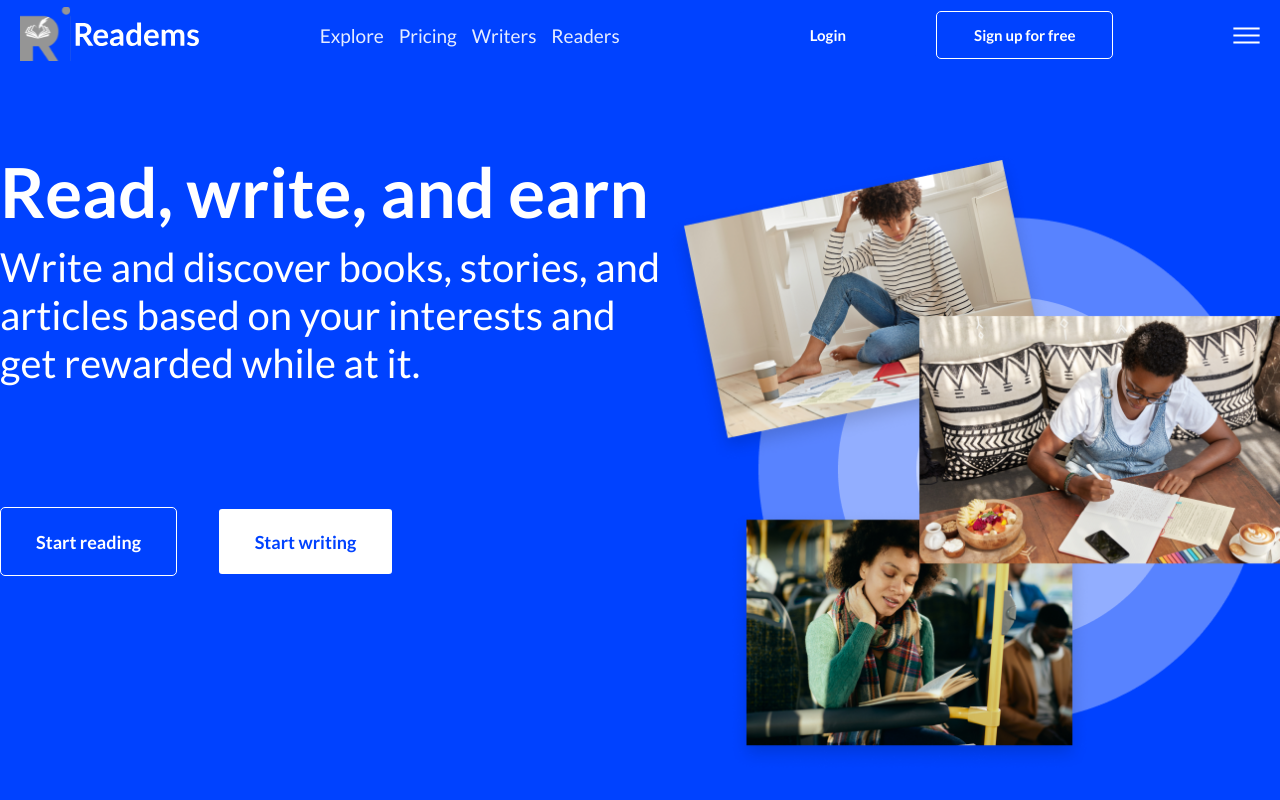
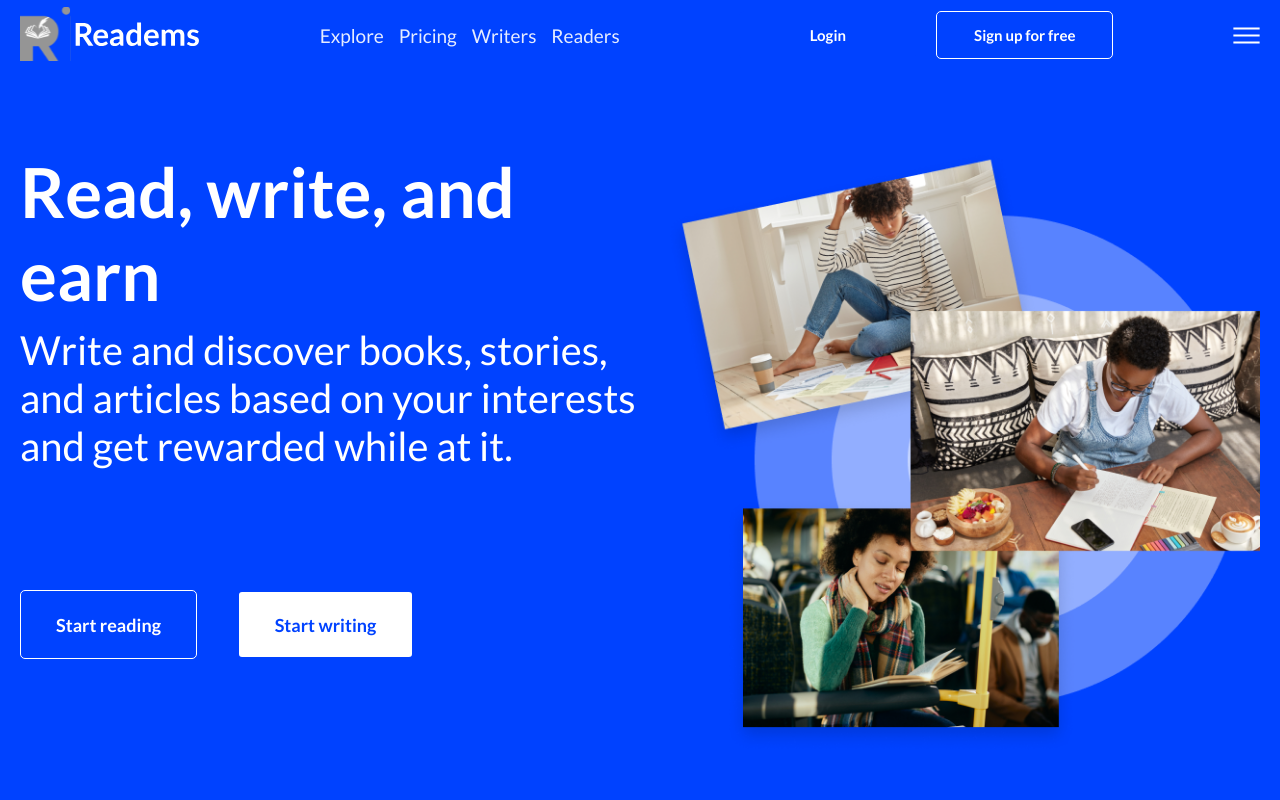
Before and after one commit to Readems-Organization/readems-v2, a React (Create React App) app in the folder frontend/: page / in a window 1280 px wide. Shown: the top 800 px of the page. Built offline with nearby package versions, Linux system fonts and the light colour scheme; no server answers.

Commit message:
Added grid styling

```diff
--- a/frontend/src/pages/landingPage/modules/cardModule/style/CardItems.js
+++ b/frontend/src/pages/landingPage/modules/cardModule/style/CardItems.js
@@ -28,6 +28,16 @@ export const StyledCardItemsContainer = styled(motion.div)`
     font-weight: 400px;
    /* color:var(--bg-black-900); */
 
+ }
+
+ @media (max-width: ${({ theme }) => theme.mobile.size420}) {
+   p {
+
+        font-size: 2.9rem;
+    line-height: 3.3rem;
+    font-weight: 400px;
+
+ }
  }
 
  ${(props) =>
--- a/frontend/src/pages/landingPage/modules/discoverModules/style/DiscoverTopics.js
+++ b/frontend/src/pages/landingPage/modules/discoverModules/style/DiscoverTopics.js
@@ -3,7 +3,7 @@ import { motion } from 'framer-motion';
 
 export const StyledDiscoverTopicsContainer = styled(motion.ul)`
   display: flex;
-  flex-wrap: wrap;
+  /* flex-wrap: wrap; */
   align-items: center;
   justify-content: center;
   margin: auto;
@@ -52,7 +52,9 @@ export const StyledDiscoverTopicsContainer = styled(motion.ul)`
     }
   }
 
-  @media (max-width: ${({ theme }) => theme.mobile.size375}) {
-    flex-direction: column;
+  @media (max-width: ${({ theme }) => theme.mobile.size420}) {
+    /* flex-direction: column; */
+    display: grid;
+    grid-template-columns: 1fr 1fr;
   }
 `;
--- a/frontend/src/pages/landingPage/modules/heroSection/styles/HeroSection.js
+++ b/frontend/src/pages/landingPage/modules/heroSection/styles/HeroSection.js
@@ -9,12 +9,16 @@ export const StyledHeroSection = styled(motion.div)`
   display: flex;
   justify-content: center;
   background-color: #0042ff;
-  padding: 150px 0;
+  padding: 150px 20px;
 
   @media (max-width: ${({ theme }) => theme.mobile.size768}) {
     flex-direction: column-reverse;
     max-width: 500px;
     margin: 0 auto;
+  }
+
+  @media (max-width: ${({ theme }) => theme.mobile.size420}) {
+    padding: 150px 20px;
   }
 `;
 
```
